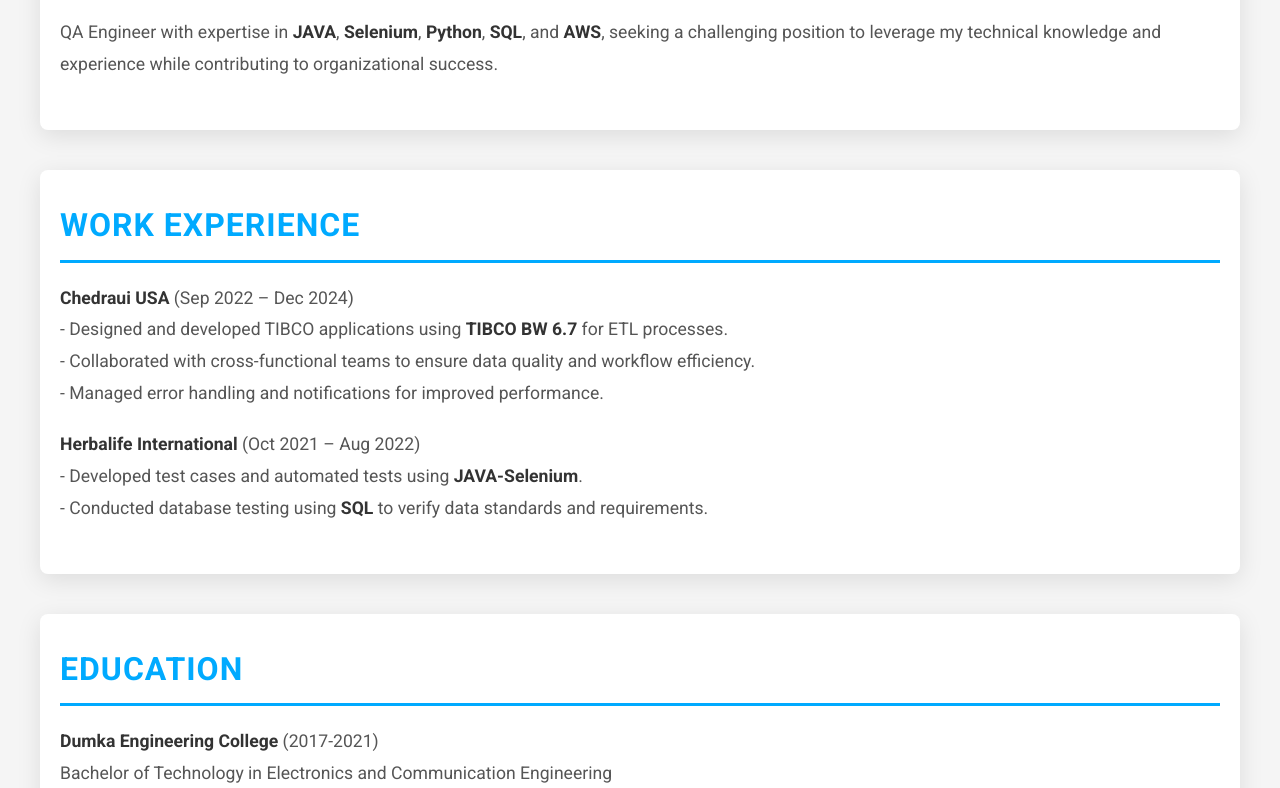
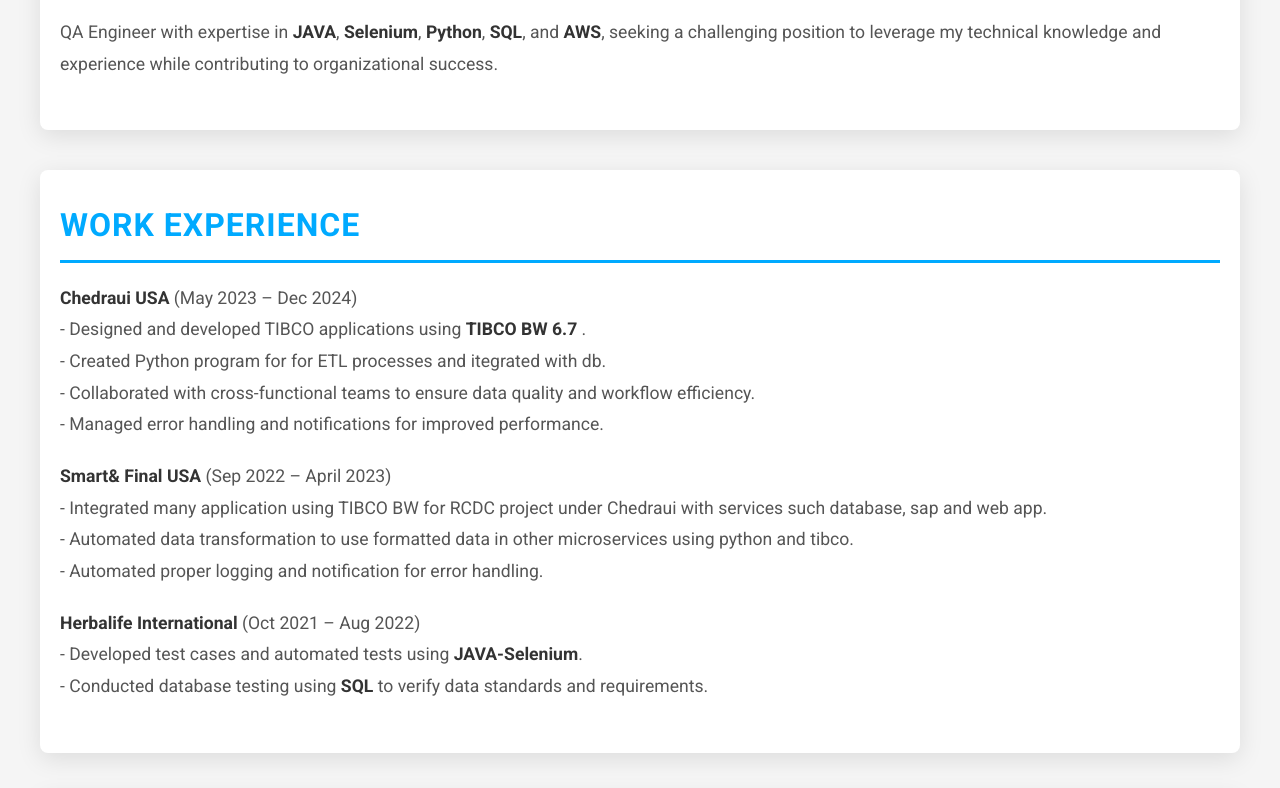
Before and after one commit to Shashank-Kumar11/shashank-portfolio, a plain HTML site: page index.html in a window 1280 px wide. Shown: the part 512-1300 px from the top of the page. Drawn offline with Linux system fonts and the light colour scheme.

Commit message:
Update index.html

```diff
--- a/index.html
+++ b/index.html
@@ -54,12 +54,19 @@
 <section id="experience">
     <h2 class="section-title">Work Experience</h2>
     <div class="info-box">
-        <strong>Chedraui USA</strong> (Sep 2022 – Dec 2024)<br>
-        - Designed and developed TIBCO applications using <strong>TIBCO BW 6.7</strong> for ETL processes.<br>
+        <strong>Chedraui USA</strong> (May 2023 – Dec 2024)<br>
+        - Designed and developed TIBCO applications using <strong>TIBCO BW 6.7</strong> .<br>
+        - Created Python program for for ETL processes and itegrated with db.<br>
         - Collaborated with cross-functional teams to ensure data quality and workflow efficiency.<br>
         - Managed error handling and notifications for improved performance.
     </div>
     <div class="info-box">
+        <strong>Smart& Final USA</strong> (Sep 2022 – April 2023)<br>
+       - Integrated many application using TIBCO BW for RCDC project under Chedraui with services such database, sap and web app.<br>
+       - Automated data transformation to use formatted data in other microservices using python and tibco.<br>
+       - Automated proper logging and notification for error handling.
+       </div>
+        <div class="info-box">
         <strong>Herbalife International</strong> (Oct 2021 – Aug 2022)<br>
         - Developed test cases and automated tests using <strong>JAVA-Selenium</strong>.<br>
         - Conducted database testing using <strong>SQL</strong> to verify data standards and requirements.
```
